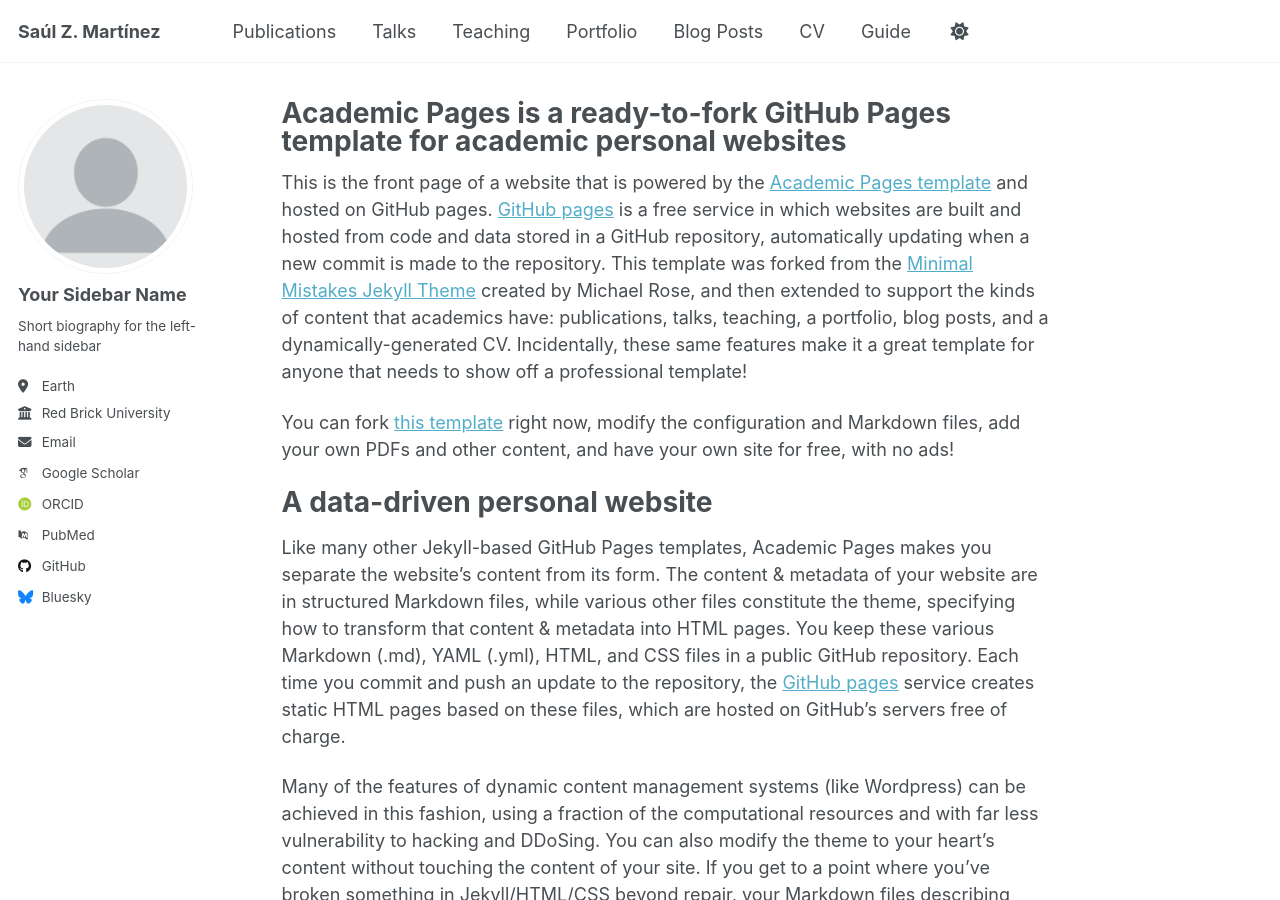
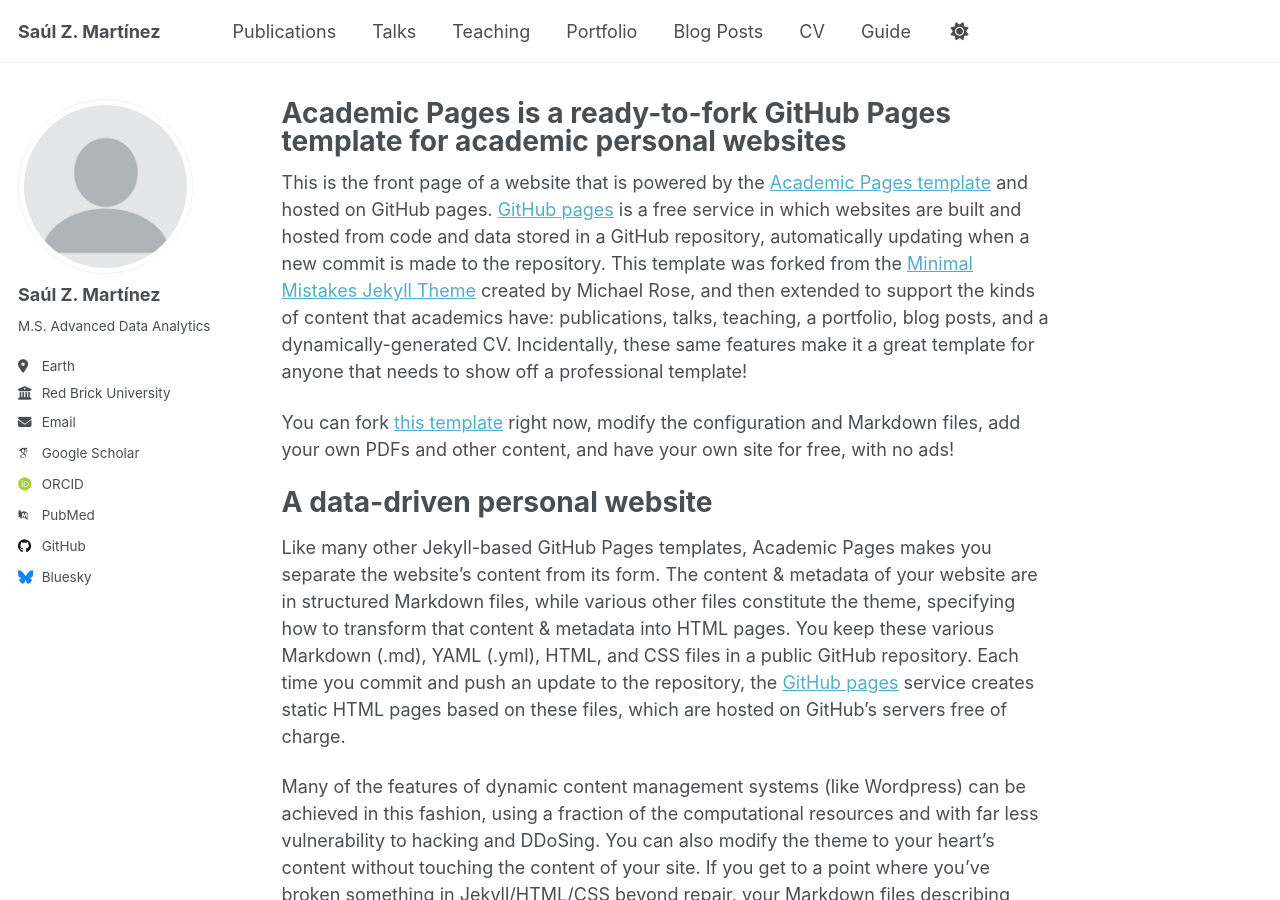
Before and after one commit to saulzmtz/saulzmtz.github.io, a Jekyll site: the page built from _pages/about.md, in a window 1280 px wide and 900 px high. Built offline with Jekyll 4.4.1, drawn with Linux system fonts in a browser that asks for light colours; some web fonts are replaced; a script that is not in the unit is left out.

Commit message:
Edit name details

```diff
--- a/_config.yml
+++ b/_config.yml
@@ -23,9 +23,9 @@ repository               : "saulzmtz/saulzmtz.github.io"
 author:
   # Biographic information
   avatar           : "profile.png"
-  name             : "Your Sidebar Name"
+  name             : "Saúl Z. Martínez"
   pronouns         : # example: "she/her"
-  bio              : "Short biography for the left-hand sidebar"
+  bio              : "M.S. Advanced Data Analytics"
   location         : "Earth"
   employer         : "Red Brick University"
   uri              : # URL
@@ -47,7 +47,7 @@ author:
   bitbucket        : # Username - Update with your username on the site
   codepen          : # Username
   dribbble         : # Username
-  github           : "academicpages"
+  github           : "saulzmtz"
   kaggle           : # Username
   stackoverflow    : # User number or user number and name (i.e., use "1" or "1/jeff-atwood")
 
```
